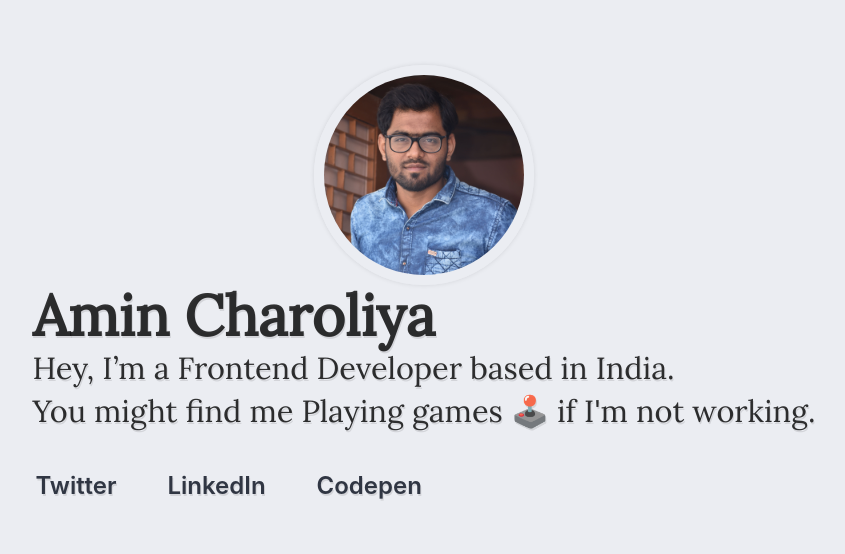
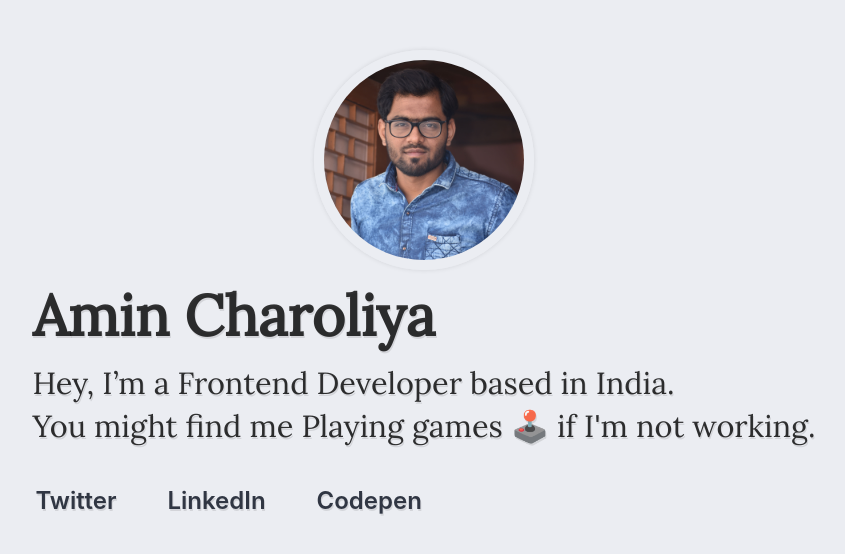
Before and after one commit to amincharoliya/amin, a React (Create React App) app: page / in a window 1280 px wide. Shown: the part 116-670 px from the top of the page, without its empty margins (216-1061 px from the left). Built offline with nearby package versions, Linux system fonts and the light colour scheme.

Commit message:
CSS updates

```diff
--- a/src/App.css
+++ b/src/App.css
@@ -30,7 +30,7 @@ body {
     font-feature-settings: "kern", "liga", "clig", "calt";
 }
 .Banner{text-shadow: rgba(0, 0, 0, 0.1) 1px 2px;}
-h1{font-family: 'Lora', serif;font-weight: 700;text-rendering: optimizeLegibility;font-size: 3.157rem;line-height: 1.1;}
+h1{font-family: 'Lora', serif;font-weight: 700;text-rendering: optimizeLegibility;font-size: 3.157rem;line-height: 1.1;margin-bottom: 15px;}
 p{font-size: 1.7rem;line-height: 1.4;margin-bottom: 2rem;}
 .social {padding: 0;margin: 0;}
 .social li{list-style: none;display: inline-block;}
@@ -39,7 +39,7 @@ a{font-style: normal;color: rgb(48, 54, 67);font-size: 1.333rem;font-weight: 600
 a{outline: 2px solid transparent;text-decoration: none;transition: all ease .4s;}
 a:focus{outline: 5px solid #ffd900;}
 .Avatar-frame img::selection{background-color: transparent;}
-.Avatar-frame{width: 200px;height: 200px;border-radius: 50%;margin: 0 auto;display: block;overflow: hidden;border: 10px solid #ebedf2;box-shadow: 0px 0px 5px rgba(0,0,0,.1);}
+.Avatar-frame{width: 200px;height: 200px;border-radius: 50%;margin: 0 auto;display: block;overflow: hidden;border: 10px solid #ebedf2;box-shadow: 0px 0px 5px rgba(0,0,0,.1);margin-bottom: 15px;}
 .Avatar{max-width: 100%;}
 .animationScreen{position:absolute;left:0;right:0;bottom: 0;top: 0;}
 @media screen and (max-width : 630px){
```
